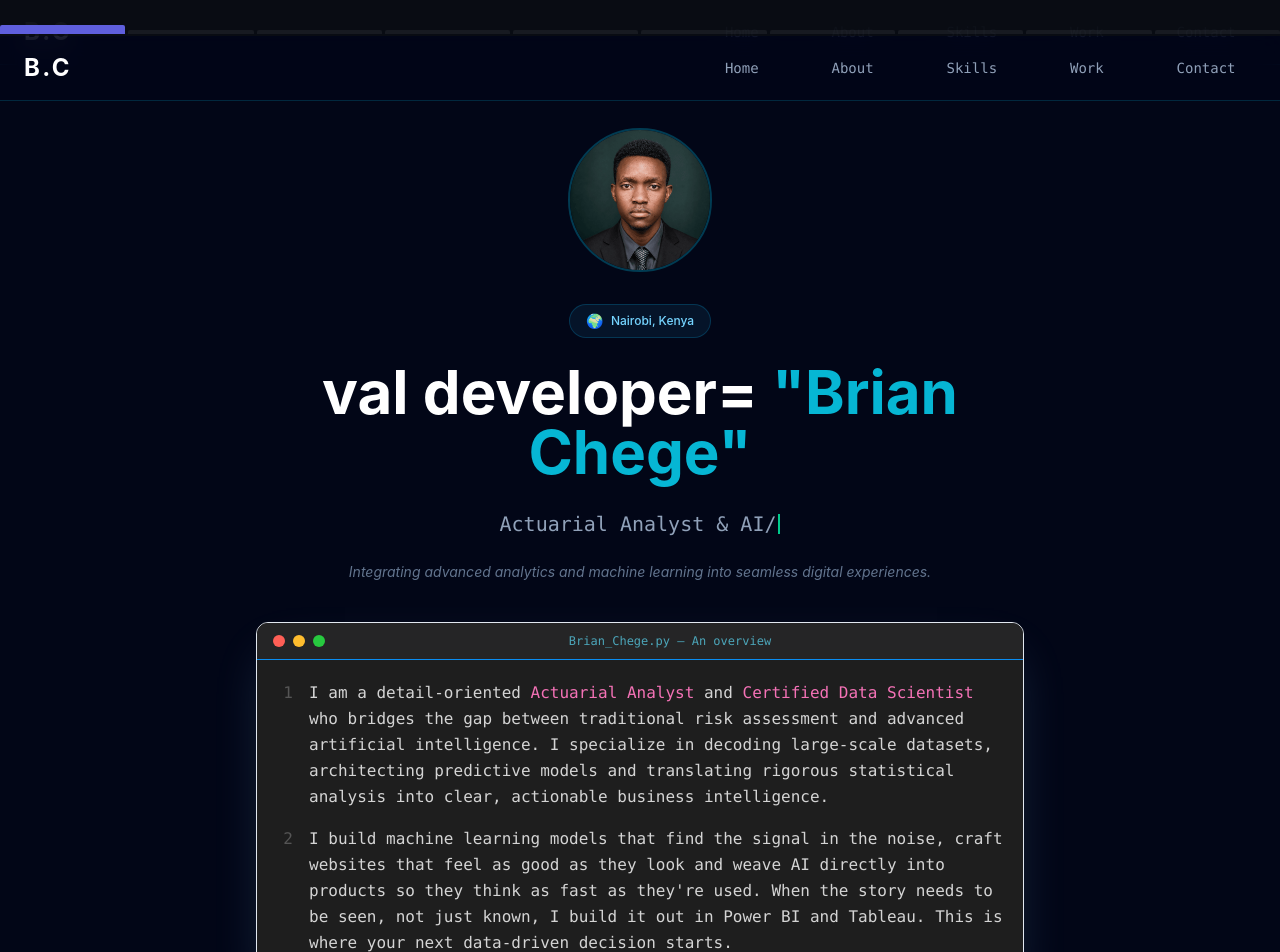
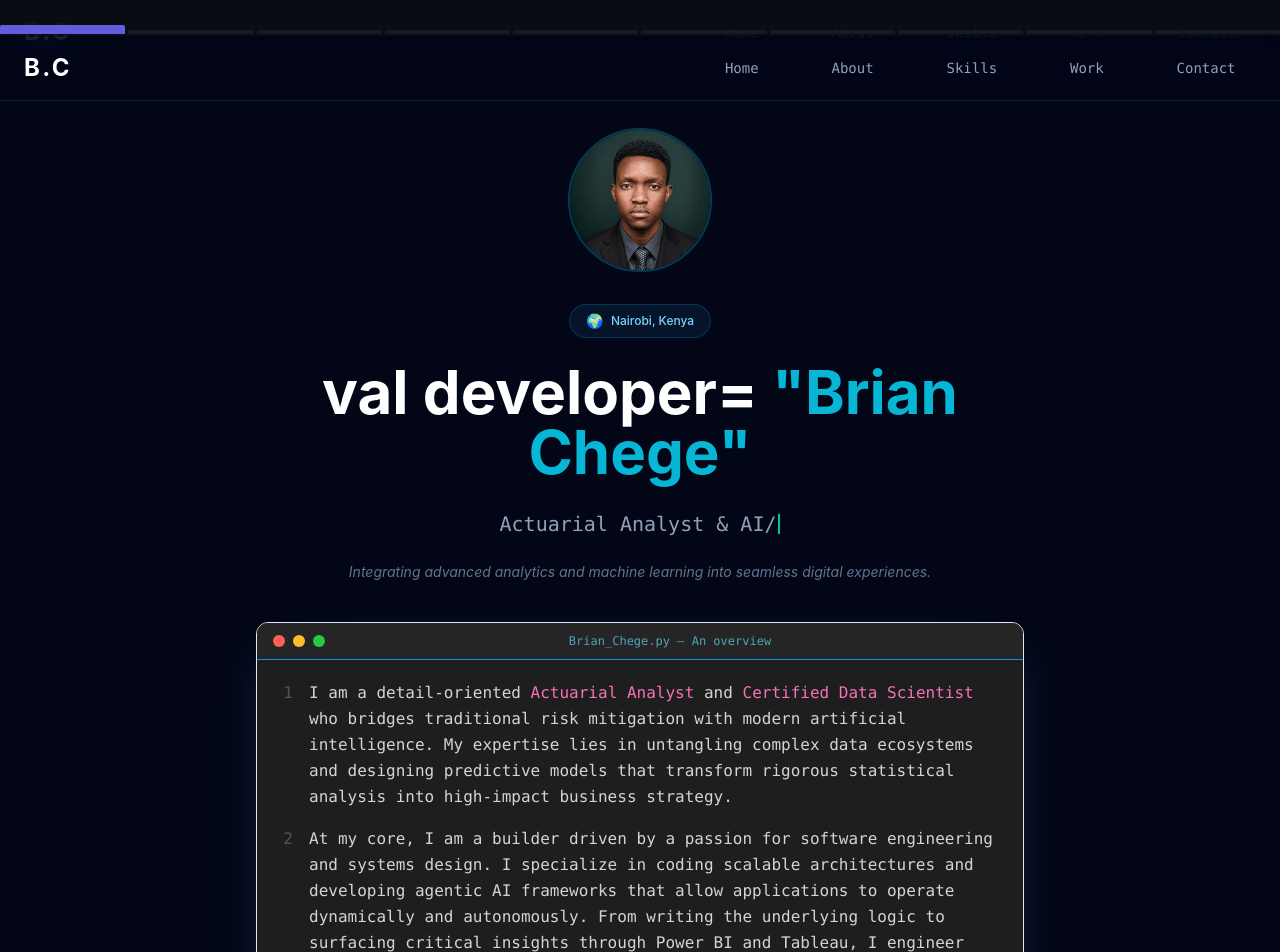
Before and after one commit to BC-254/Portfolio, a React (Vite) app: page /about in a window 1280 px wide. Shown: the top 952 px of the page. Built offline with nearby package versions, Linux system fonts and the light colour scheme; a web font is replaced by a local one.

Commit message:
Update About section biography

```diff
--- a/src/components/About.jsx
+++ b/src/components/About.jsx
@@ -203,20 +203,21 @@ function IntroSection() {
               <span>
                 I am a detail-oriented{" "}
                 <span className="text-[#f472b6]">Actuarial Analyst</span> and{" "}
-                <span className="text-[#f472b6]">Certified Data Scientist</span> who bridges
-                the gap between traditional risk assessment and advanced artificial intelligence.
-                I specialize in decoding large-scale datasets, architecting predictive models and
-                translating rigorous statistical analysis into clear, actionable business intelligence.
+                <span className="text-[#f472b6]">Certified Data Scientist</span> who bridges traditional risk
+                mitigation with modern artificial intelligence. My expertise lies in untangling complex
+                data ecosystems and designing predictive models that transform rigorous statistical
+                analysis into high-impact business strategy.
 
               </span>
             </p>
             <p className="text-[#d4d4d4] flex gap-4">
               <span className="text-[#555] select-none w-4 text-right shrink-0">2</span>
               <span>
-                I build machine learning models that find the signal in the noise, craft websites that
-                feel as good as they look and weave AI directly into products so they think as fast as
-                they're used. When the story needs to be seen, not just known, I build it out in Power BI
-                and Tableau. This is where your next data-driven decision starts.
+                At my core, I am a builder driven by a passion for software engineering and systems design.
+                I specialize in coding scalable architectures and developing agentic AI frameworks that allow
+                applications to operate dynamically and autonomously. From writing the underlying logic to
+                surfacing critical insights through Power BI and Tableau, I engineer intelligent systems that
+                think as fast as they scale.
               </span>
             </p>
           </div>
```
